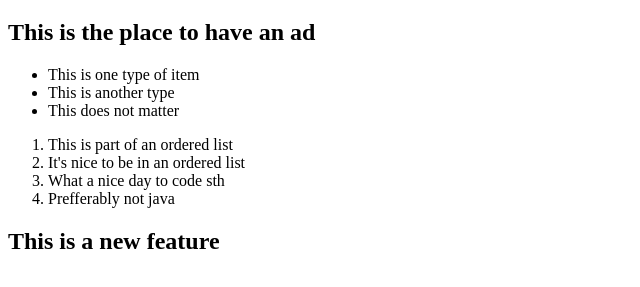
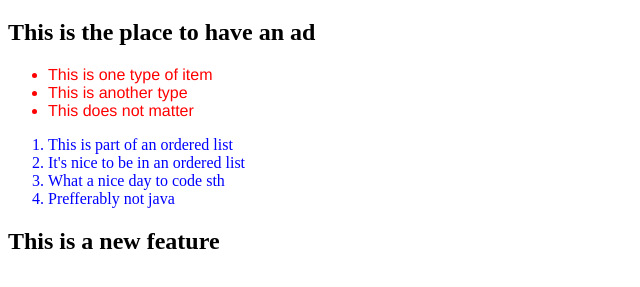
Before and after one commit to cristisulighetean/cs50_github_sass, a plain HTML site: page index.html in a window 1280 px wide. Shown: the part 61-348 px from the top of the page, without its empty margins (0-640 px from the left). Drawn offline with Linux system fonts and the light colour scheme.

Commit message:
added style to index

```diff
--- a/styles.scss
+++ b/styles.scss
@@ -0,0 +1,11 @@
+$color_text_ul: red;
+$front-stack: Helvetica, sans-serif;
+
+ul {
+    color: $color_text_ul;
+    font: 100% $front-stack;
+}
+
+ol {
+    color: blue;
+}
```
Also changed, not shown: styles.css, 1 other file.
